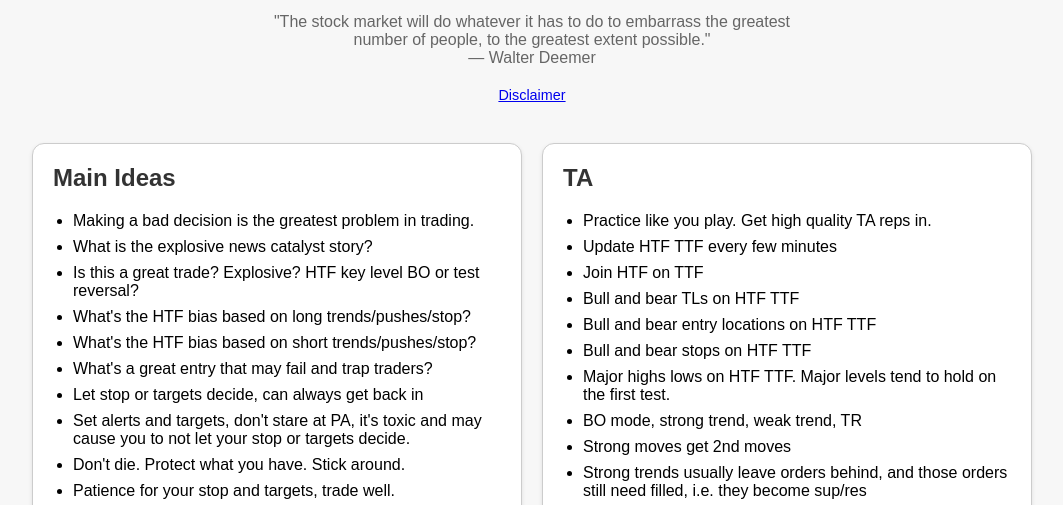
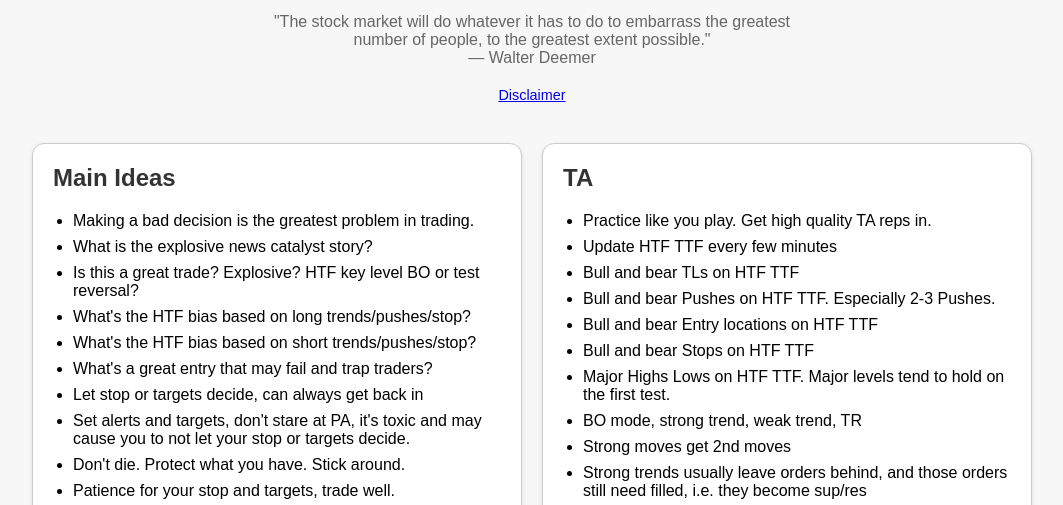
Before and after one commit to JorySmith/FuruToGuru, a plain HTML site: page index.html in a window 1280 px wide. Shown: the part 285-790 px from the top of the page, without its empty margins (108-1171 px from the left). Drawn offline with Linux system fonts and the light colour scheme.

Commit message:
Update index.html

```diff
--- a/index.html
+++ b/index.html
@@ -82,11 +82,11 @@
         <ul>
           <li>Practice like you play. Get high quality TA reps in. </li>
           <li>Update HTF TTF every few minutes</li>
-          <li>Join HTF on TTF</li>
           <li>Bull and bear TLs on HTF TTF</li>
-          <li>Bull and bear entry locations on HTF TTF</li>
-          <li>Bull and bear stops on HTF TTF</li>
-          <li>Major highs lows on HTF TTF. Major levels tend to hold on the first test.  </li>
+          <li>Bull and bear Pushes on HTF TTF. Especially 2-3 Pushes.</li>
+          <li>Bull and bear Entry locations on HTF TTF</li>
+          <li>Bull and bear Stops on HTF TTF</li>
+          <li>Major Highs Lows on HTF TTF. Major levels tend to hold on the first test.  </li>
           <li>BO mode, strong trend, weak trend, TR</li>
           <li>Strong moves get 2nd moves</li>
           <li>Strong trends usually leave orders behind, and those orders still need filled, i.e. they become sup/res</li>
@@ -99,6 +99,7 @@
       <div class="quadrant">
         <h2>Entries</h2>
         <ul>
+          <li>Join HTF on TTF</li>
           <li>If great entry fails, you need to get out, it's a great entry fail, which you should be joining </li>
           <li>Patience for your entry, trade well</li>
           <li>Explosive HTF TTF pattern</li>
```
